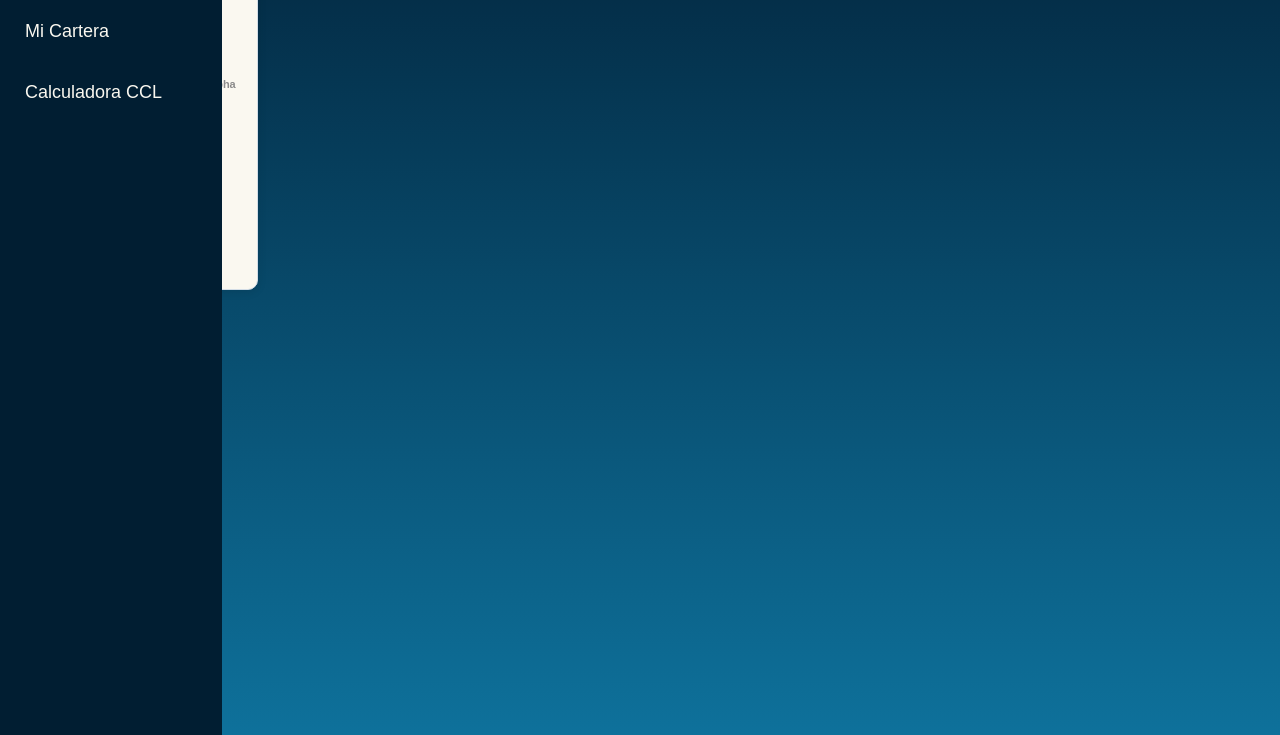
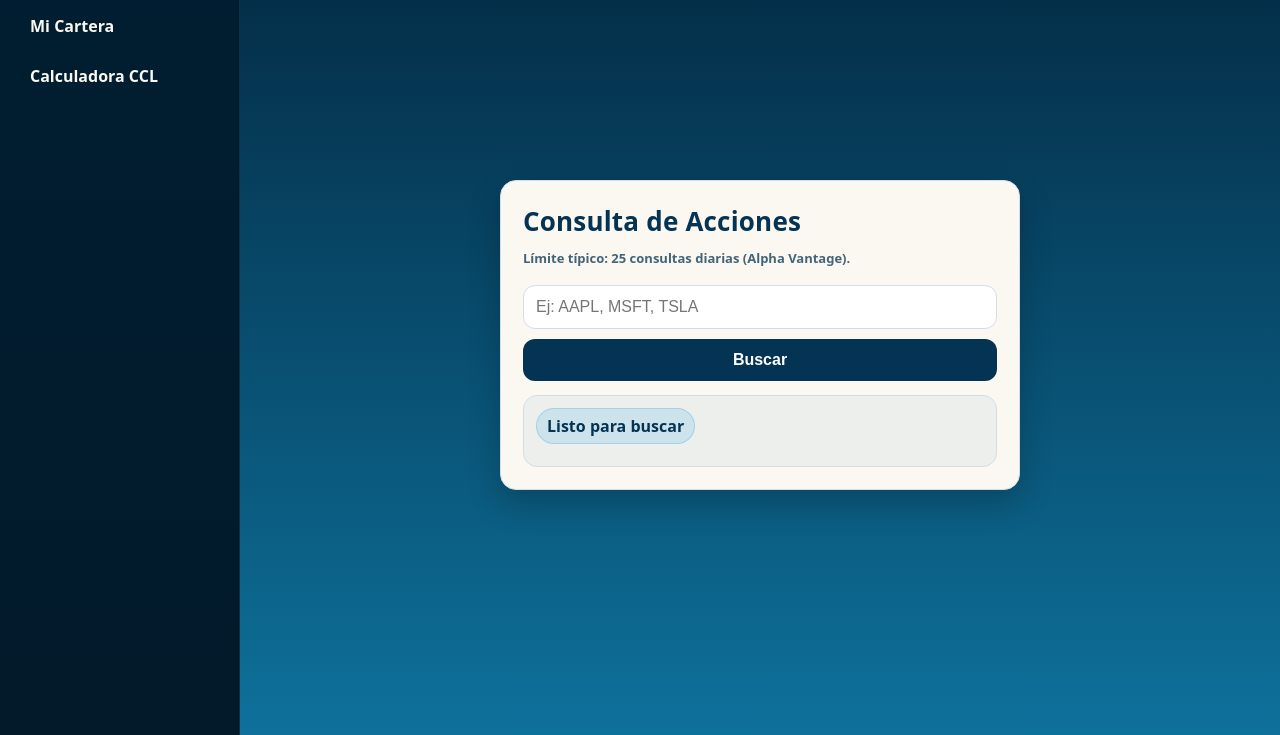
Before and after one commit to joaquinyab/FinanceApp, a website: page Acciones.html in a window 1280 px wide. Shown: the part 65-800 px from the top of the page. Drawn offline with Linux system fonts and the light colour scheme.

Commit message:
Update stylesAcciones.css

```diff
--- a/stylesAcciones.css
+++ b/stylesAcciones.css
@@ -1,180 +1,171 @@
-body {
-    font-family: Arial, sans-serif;
-    background:linear-gradient(#032942,#0e719b);
-    margin: 0;
-    padding: 0;
-    display: flex;
-    flex-direction: row;
-    height: 100vh;
-    color: #FAF8F0;
+:root{
+  --bg1:#032942;
+  --bg2:#0e719b;
+  --text:#FAF8F0;
+  --ink:#043353;
+  --accent:#18A4E0;
+  --card:#FAF8F0;
+  --border:#D3DDE6;
+  --shadow: 0 14px 32px rgba(0,0,0,.22);
+  --radius:16px;
 }
 
-.menu {
-    width: 15%;
-    background-color: #011e32;
-    padding: 15px;
-    display: flex;
-    flex-direction: column;
-    align-items: flex-start;
-    position: fixed; /* Fijo a la izquierda */
-    top: 0;
-    bottom: 0;
+*{ box-sizing:border-box; }
+html,body{ height:100%; }
+body{
+  margin:0;
+  font-family: system-ui, -apple-system, Segoe UI, Roboto, Arial, sans-serif;
+  background: linear-gradient(180deg,var(--bg1),var(--bg2));
+  color: var(--text);
 }
 
-.menu a {
-    color: #FAF8F0;
-    text-decoration: none;
-    margin-bottom: 20px;
-    font-size: 18px;
-    padding: 10px 10px;
-    border-radius: 5px;
-    transition: background-color 0.3s, color 0.3s;
+.menu{
+  width: 240px;
+  background: linear-gradient(180deg,#011e32,#021a2a);
+  padding: 18px;
+  display:flex;
+  flex-direction:column;
+  gap: 8px;
+  position:fixed;
+  top:0; bottom:0; left:0;
+  border-right: 1px solid rgba(255,255,255,.08);
 }
 
-.menu a:hover {
-    background-color: #18A4E0;
-    color: #043353;
+.menu a{
+  color: var(--text);
+  text-decoration:none;
+  font-size: 16px;
+  font-weight: 800;
+  padding: 10px 12px;
+  border-radius: 12px;
+  transition: background-color .2s ease, transform .12s ease;
+}
+.menu a:hover{ background: rgba(24,164,224,.18); transform: translateX(2px); }
+.menu a.active{
+  background: rgba(24,164,224,.28);
+  border: 1px solid rgba(24,164,224,.35);
+}
+.menu a:focus-visible{ box-shadow: 0 0 0 3px rgba(24,164,224,.35); }
+
+.page{
+  margin-left: 240px;
+  min-height: 100vh;
+  display:flex;
+  align-items:center;
+  justify-content:center;
+  padding: 22px;
 }
 
-.menu a.active {
-    background-color: #18A4E0;
-    color: #043353;
+.content{
+  background: var(--card);
+  color: var(--ink);
+  padding: 22px;
+  border-radius: var(--radius);
+  box-shadow: var(--shadow);
+  width: min(520px, 92vw);
+  border: 1px solid var(--border);
 }
 
-.container {
-    flex: 1;
-    display: flex;
-    width: 20vw;
-
-    justify-content: center;
-    align-items: center;
-    margin-left: 250px; /* Espacio para el menú */
+h1{
+  margin: 0 0 10px;
+  font-size: 26px;
+  letter-spacing:.2px;
+}
+.small{
+  margin: 0 0 18px;
+  font-size: 13px;
+  color: rgba(4,51,83,.75);
+  font-weight: 700;
 }
 
-.content {
-    background: #FAF8F0;
-    padding: 20px;
-    border-radius: 10px;
-    box-shadow: 0 2px 10px rgba(0, 0, 0, 0.1);
-    text-align: center;
-    width: 70%;
-    max-width: 450px;
-    border: 1px solid #D3DDE6;
+.input-group{
+  display:flex;
+  flex-direction:column;
+  gap: 10px;
+  margin-bottom: 12px;
 }
 
-.containerCCL{
-    flex: 1;
-    display: flex;
-    width: 20vw;
-    margin-top: 1%;
-
-    justify-content: center;
-    align-items: center;
-    margin-right: 9%; /* Espacio para el menú */
-
+input{
+  padding: 12px 12px;
+  font-size: 16px;
+  border: 1px solid var(--border);
+  border-radius: 12px;
+  width: 100%;
+  color: var(--ink);
+  outline:none;
+}
+input:focus-visible{
+  box-shadow: 0 0 0 3px rgba(24,164,224,.30);
+  border-color: rgba(24,164,224,.7);
 }
 
-h1 {
-    font-size: 24px;
-    color: #043353;
-    margin-bottom: 50px;
-}
-
-.input-group {
-    display: flex;
-
-    align-items: center;
-    flex-direction: column;
-
-    margin-bottom: 10px;
-}
-
-#AccionInput {
-    padding: 10px;
-    font-size: 16px;
-    border: 1px solid #D3DDE6;
-    border-radius: 5px;
-    width: 70%;
-    margin-right: 10px;
-    color: #043353;
-}
-
-#Buscar {
-    padding: 10px 20px;
+button{
+  padding: 12px 14px;
   font-size: 16px;
   background-color: #043353;
   color: #FFFFFF;
   border: none;
-    border-radius: 5px;
+  border-radius: 12px;
   cursor: pointer;
-    transition: background-color 0.3s, color 0.3s;
+  font-weight: 900;
+  transition: transform .12s ease, background-color .2s ease, color .2s ease, border .2s ease;
+}
+button:hover{
+  background-color: #0b3f65;
+  transform: translateY(-1px);
+}
+button:active{ transform: translateY(0px); }
+button:focus-visible{ box-shadow: 0 0 0 3px rgba(24,164,224,.30); }
+
+.result{
+  margin-top: 14px;
+  padding: 12px;
+  border-radius: 14px;
+  border: 1px solid var(--border);
+  background: rgba(211,221,230,.35);
 }
 
-#Buscar:hover {
-    background-color: #FAF8F0;
-    color: #043353;
-    border: 1px solid #043353;
+.status{
+  font-size: 13px;
+  font-weight: 800;
+  color: rgba(4,51,83,.75);
+  margin-top: 8px;
 }
 
-.result {
-    margin-top: 20px;
+.badge{
+  display:inline-block;
+  padding: 6px 10px;
+  border-radius: 999px;
+  font-weight: 900;
+  background: rgba(24,164,224,.15);
+  color: #043353;
+  border: 1px solid rgba(24,164,224,.25);
 }
 
-h2 {
-    font-size: 20px;
-    color: #043353;
+.top-right{
+  position: fixed;
+  top: 14px;
+  right: 16px;
+  max-width: 360px;
+  color: rgba(250,248,240,.92);
+  font-weight: 800;
+  font-size: 13px;
+  z-index: 999;
 }
 
-p {
-    font-size: 18px;
-    color: #043353;
+@media (max-width: 780px){
+  .menu{
+    position: sticky;
+    width: 100%;
+    height: auto;
+    flex-direction: row;
+    gap: 8px;
+    align-items:center;
+    justify-content: center;
+    bottom:auto;
+    border-right:none;
+    border-bottom: 1px solid rgba(255,255,255,.10);
   }
-input{
-    padding: 10px;
-    font-size: 16px;
-    border: 1px solid #D3DDE6;
-    border-radius: 5px;
-    margin-bottom: 30px;
-    width: 70%;
-    margin-right: 10px;
-    color: #043353;
+  .page{ margin-left: 0; padding-top: 14px; }
+  .top-right{ position: static; padding: 0 22px; margin: 10px 0 0; }
 }
-
-h3{
-    margin-top: 5%;
-    color: #043353;
-}
-
-.ContenedorDolarCCl{
-
-    position: absolute;
-    margin-top: 4%;
-    left: 73%;
-}
-
-
-#PrecioDolar{
-    color: white;
-
-    font-weight: bolder;
-}
-p{
-    font-size: 11px;
-    font-weight: bolder;
-    color: rgb(139, 139, 139);
-
-}
-
-h6{
-    font-weight: bolder;
-    color: rgb(85, 85, 85);
-    font-size: 11px;
-
-}
-
-#PrecioAccion{
-    font-weight: bolder;
-    color: rgb(85, 85, 85);
-    font-size: 20px;
-
-}
```
Lines whose indentation alone changed are shown as unchanged.
